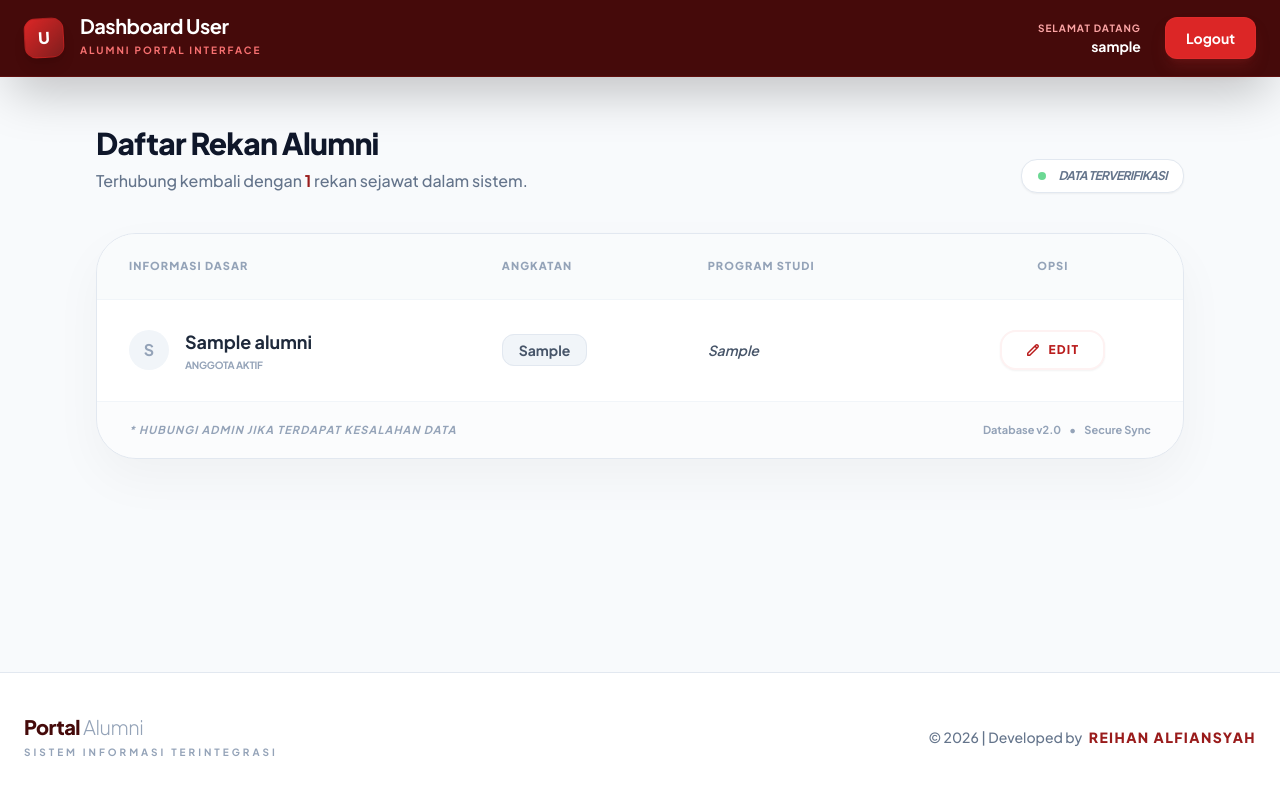
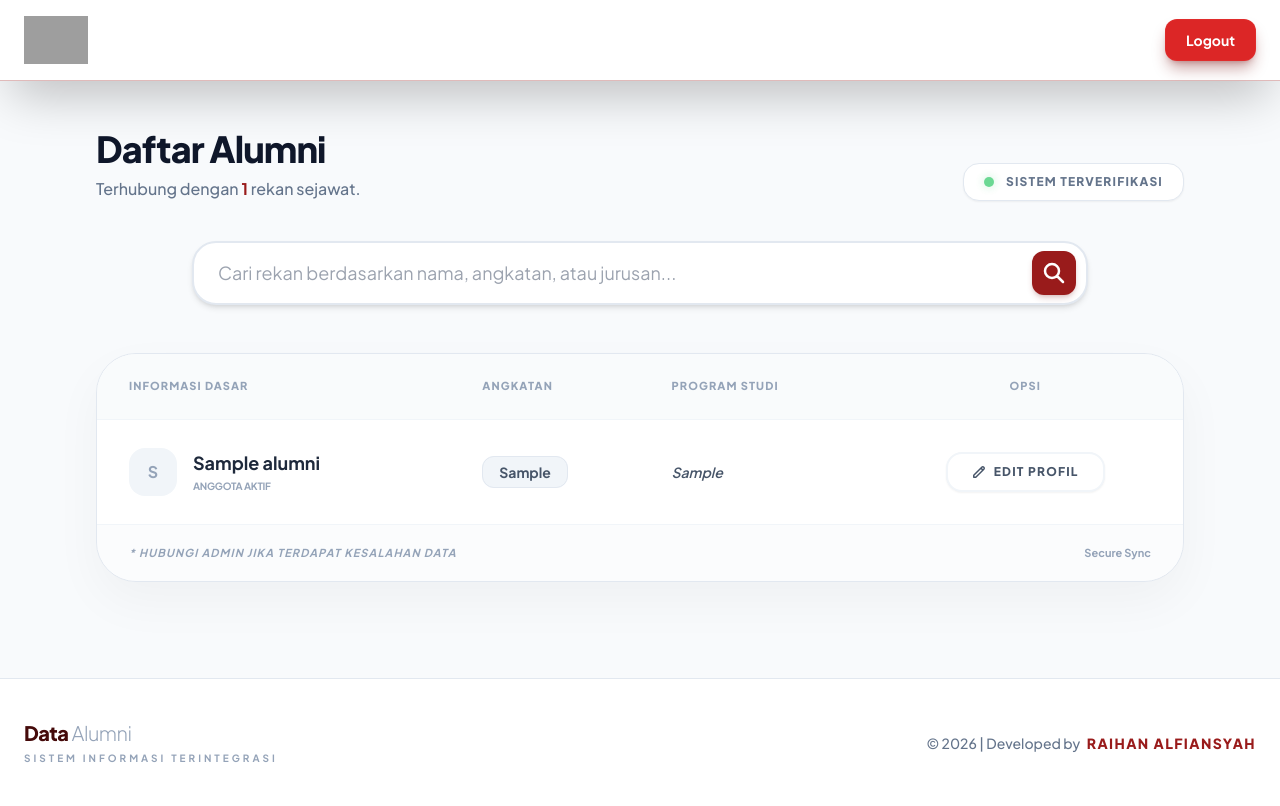
Before and after one commit to Raihanal123/CRUD_Level_4, a PHP site: page /dashboard_user.php in a window 1280 px wide. Before the commit the page ends 756 px from the top, so only its background shows below. Run offline with PHP 8.4, Linux system fonts and the light colour scheme; the visitor is signed in with stand-in values (Sample User, id 1); tables that the repository leaves empty or names only in its code hold one stand-in row (values such as "Sample post"); some libraries are stand-ins or nearby versions; grey boxes are pictures that could not be loaded.

Commit message:
update desain

```diff
--- a/dashboard_user.php
+++ b/dashboard_user.php
@@ -7,8 +7,19 @@ if (!isset($_SESSION['login'])) {
     exit;
 }
 
-// Mengambil data alumni
-$data = mysqli_query($koneksi, "SELECT * FROM alumni");
+// Menangani Pencarian
+$keyword = "";
+if (isset($_POST['search'])) {
+    $keyword = mysqli_real_escape_string($koneksi, $_POST['keyword']);
+    $query = "SELECT * FROM alumni WHERE
+              nama LIKE '%$keyword%' OR
+              angkatan LIKE '%$keyword%' OR
+              jurusan LIKE '%$keyword%'";
+} else {
+    $query = "SELECT * FROM alumni";
+}
+
+$data = mysqli_query($koneksi, $query);
 $total_alumni = mysqli_num_rows($data);
 ?>
 
@@ -32,24 +43,21 @@ $total_alumni = mysqli_num_rows($data);
 
 <body class="bg-[#f8fafc] flex flex-col min-h-screen text-slate-800">
 
-    <nav class="bg-red-950 text-white shadow-2xl sticky top-0 z-50 border-b border-red-800/30">
+    <nav class="bg-white text-white shadow-2xl sticky top-0 z-50 border-b border-red-800/30">
         <div class="max-w-7xl mx-auto px-6 py-4 flex justify-between items-center">
-            <div class="flex items-center space-x-4">
-                <div class="w-10 h-10 bg-gradient-to-br from-red-600 to-red-900 rounded-xl flex items-center justify-center font-black shadow-lg transform -rotate-3 border border-red-700/50">U</div>
-                <div>
-                    <h1 class="text-xl font-bold tracking-tight leading-none">Dashboard User</h1>
-                    <span class="text-[10px] text-red-400 uppercase tracking-[0.2em] font-bold">Alumni Portal Interface</span>
-                </div>
+            <div class="flex items-center">
+                <a href="dashboard_user.php" class="hover:opacity-80 transition-opacity">
+                    <img src="img/Logo.png" alt="Logo Alumni" class="h-10 md:h-12 w-auto object-contain">
+                </a>
             </div>
 
             <div class="flex items-center gap-4">
                 <div class="hidden md:block text-right mr-2">
-                    <p class="text-[10px] text-red-300 uppercase font-bold tracking-widest">Selamat Datang</p>
                     <p class="text-sm font-bold text-white"><?= $_SESSION['username'] ?? 'Rekan Alumni'; ?></p>
                 </div>
                 <a href="logout.php"
                    class="bg-red-600 hover:bg-red-500 transition-all px-5 py-2.5 rounded-xl text-sm font-bold shadow-lg shadow-red-900/40 border border-red-500/20">
-                   Logout
+                    Logout
                 </a>
             </div>
         </div>
@@ -60,13 +68,31 @@ $total_alumni = mysqli_num_rows($data);
 
             <div class="mb-10 flex flex-col md:flex-row md:items-end justify-between gap-4">
                 <div>
-                    <h2 class="text-3xl font-extrabold text-slate-900 tracking-tight">Daftar Rekan Alumni</h2>
-                    <p class="text-slate-500 mt-2 font-medium">Terhubung kembali dengan <span class="text-red-800 font-bold"><?= $total_alumni ?></span> rekan sejawat dalam sistem.</p>
+                    <h2 class="text-4xl font-extrabold text-slate-900 tracking-tight">Daftar Alumni</h2>
+                    <p class="text-slate-500 mt-2 font-medium">Terhubung dengan <span class="text-red-800 font-bold"><?= $total_alumni ?></span> rekan sejawat.</p>
                 </div>
-                <div class="bg-white px-4 py-2 rounded-2xl border border-slate-200 shadow-sm flex items-center gap-3">
-                    <div class="w-2 h-2 bg-green-500 rounded-full animate-pulse"></div>
-                    <span class="text-xs font-bold text-slate-500 uppercase tracking-tighter italic">Data Terverifikasi</span>
+                <div class="bg-white px-5 py-2.5 rounded-2xl border border-slate-200 shadow-sm flex items-center gap-3 w-fit">
+                    <div class="w-2.5 h-2.5 bg-green-500 rounded-full animate-pulse shadow-[0_0_10px_rgba(34,197,94,0.4)]"></div>
+                    <span class="text-xs font-black text-slate-500 uppercase tracking-widest">Sistem Terverifikasi</span>
                 </div>
+            </div>
+
+            <div class="mb-12 flex justify-center">
+                <form action="" method="POST" class="relative w-full max-w-4xl group">
+                    <input type="text" name="keyword" value="<?= $keyword ?>" placeholder="Cari rekan berdasarkan nama, angkatan, atau jurusan..."
+                           class="w-full pl-6 pr-16 py-4 rounded-[1.5rem] border-2 border-slate-200 bg-white focus:outline-none focus:border-red-800 focus:ring-4 focus:ring-red-50 transition-all shadow-md text-lg">
+
+                    <div class="absolute right-3 top-2.5 flex items-center gap-2">
+                        <?php if($keyword != ""): ?>
+                            <a href="dashboard_user.php" class="p-2 bg-slate-100 hover:bg-red-100 text-slate-400 hover:text-red-700 rounded-xl transition-all" title="Reset">
+                                <svg class="w-6 h-6" fill="none" stroke="currentColor" viewBox="0 0 24 24"><path stroke-linecap="round" stroke-linejoin="round" stroke-width="2" d="M6 18L18 6M6 6l12 12"></path></svg>
+                            </a>
+                        <?php endif; ?>
+                        <button type="submit" name="search" class="bg-red-800 text-white p-2.5 rounded-xl hover:bg-red-900 transition-all active:scale-90 shadow-md shadow-red-900/20">
+                            <svg class="w-6 h-6" fill="none" stroke="currentColor" viewBox="0 0 24 24"><path stroke-linecap="round" stroke-linejoin="round" stroke-width="2.5" d="M21 21l-6-6m2-5a7 7 0 11-14 0 7 7 0 0114 0z"></path></svg>
+                        </button>
+                    </div>
+                </form>
             </div>
 
             <div class="bg-white rounded-[2.5rem] overflow-hidden border border-slate-200 shadow-[0_20px_50px_rgba(0,0,0,0.04)] transition-all">
@@ -86,7 +112,7 @@ $total_alumni = mysqli_num_rows($data);
                             <tr class="group hover:bg-red-50/40 transition-all duration-300">
                                 <td class="py-7 px-8">
                                     <div class="flex items-center gap-4">
-                                        <div class="w-10 h-10 rounded-full bg-slate-100 flex items-center justify-center text-slate-400 font-bold group-hover:bg-red-100 group-hover:text-red-700 transition-colors">
+                                        <div class="w-12 h-12 rounded-2xl bg-slate-100 flex items-center justify-center text-slate-400 font-bold group-hover:bg-white group-hover:text-red-700 group-hover:shadow-md transition-all">
                                             <?= substr($row['nama'], 0, 1); ?>
                                         </div>
                                         <div>
@@ -107,9 +133,9 @@ $total_alumni = mysqli_num_rows($data);
                                 </td>
                                 <td class="py-7 px-8 text-center">
                                     <a href="edit.php?id=<?= $row['id_alumni']; ?>"
-                                        class="inline-flex items-center gap-2 bg-white border-2 border-red-50 text-red-700 px-6 py-2.5 rounded-2xl hover:bg-red-800 hover:text-white hover:border-red-800 transition-all text-xs font-black uppercase tracking-widest shadow-sm active:scale-95 group/btn">
+                                        class="inline-flex items-center gap-2 bg-white border-2 border-slate-100 text-slate-600 px-6 py-2.5 rounded-2xl hover:bg-red-800 hover:text-white hover:border-red-800 transition-all text-xs font-black uppercase tracking-widest shadow-sm active:scale-95 group/btn">
                                         <svg class="w-3.5 h-3.5 group-hover/btn:rotate-12 transition-transform" fill="none" stroke="currentColor" viewBox="0 0 24 24"><path stroke-linecap="round" stroke-linejoin="round" stroke-width="2.5" d="M15.232 5.232l3.536 3.536m-2.036-5.036a2.5 2.5 0 113.536 3.536L6.5 21.036H3v-3.572L16.732 3.732z"></path></svg>
-                                        Edit
+                                        Edit Profil
                                     </a>
                                 </td>
                             </tr>
@@ -123,23 +149,27 @@ $total_alumni = mysqli_num_rows($data);
                         * Hubungi admin jika terdapat kesalahan data
                     </p>
                     <div class="flex gap-2 text-[11px] font-bold text-slate-400">
-                        <span>Database v2.0</span>
-                        <span>•</span>
                         <span>Secure Sync</span>
                     </div>
                 </div>
             </div>
+
+            <?php if ($total_alumni == 0) : ?>
+                <div class="mt-8 py-20 text-center bg-white rounded-[2rem] border-2 border-dashed border-slate-200">
+                    <p class="text-slate-400 font-medium italic">Tidak ada rekan alumni yang ditemukan dengan kata kunci "<?= htmlspecialchars($keyword) ?>"</p>
+                </div>
+            <?php endif; ?>
         </div>
     </main>
 
     <footer class="bg-white border-t border-slate-200 py-10 mt-12">
         <div class="max-w-7xl mx-auto px-6 flex flex-col md:flex-row justify-between items-center gap-6 text-center md:text-left">
             <div>
-                <h3 class="text-red-950 font-black text-xl tracking-tight">Portal <span class="text-slate-400 font-light">Alumni</span></h3>
+                <h3 class="text-red-950 font-black text-xl tracking-tight">Data <span class="text-slate-400 font-light">Alumni</span></h3>
                 <p class="text-slate-400 text-[10px] font-bold uppercase tracking-[0.3em] mt-1">Sistem Informasi Terintegrasi</p>
             </div>
             <div class="text-slate-500 text-sm font-medium">
-                © 2026 | Developed by <span class="text-red-800 font-extrabold tracking-widest uppercase ml-1">Reihan Alfiansyah</span>
+                © 2026 | Developed by <span class="text-red-800 font-extrabold tracking-widest uppercase ml-1">Raihan Alfiansyah</span>
             </div>
         </div>
     </footer>
```
